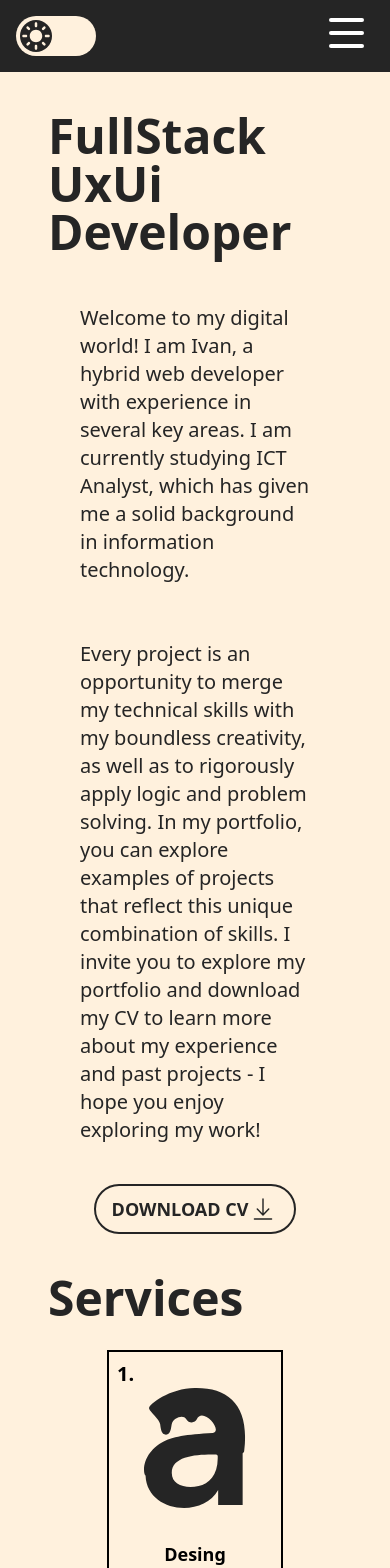
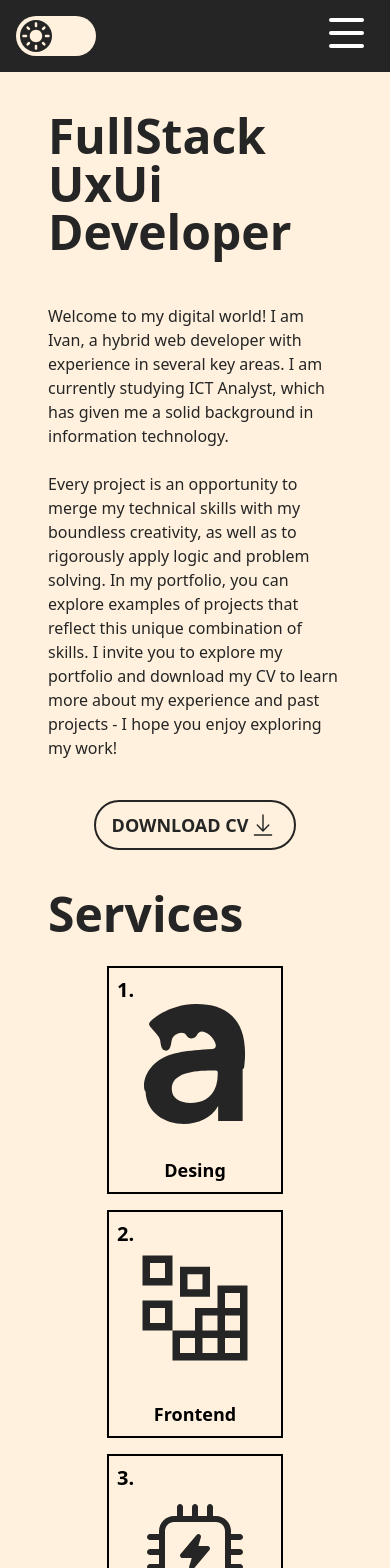
Before and after one commit to ivanlitt8/remastered-portfolio, a Next.js app: page / in a window 390 px wide. Shown: the top 1568 px of the page. Built offline with nearby package versions, Linux system fonts and the light colour scheme.

Commit message:
fix responsive components

```diff
--- a/app/page.tsx
+++ b/app/page.tsx
@@ -11,6 +11,7 @@ import ProjectsContainer from "@/components/ProjectsContainer";
 import EducationGrid from "@/components/EducationGrid";
 import CopyButton from "@/components/CopyButton";
 import CustomTitle from "@/components/CustomTitle";
+import CustomParagraph from "@/components/CustomParagraph";
 
 export default function Home() {
   const { isDarkMode } = useTheme();
@@ -25,28 +26,20 @@ export default function Home() {
       <CustomTitle title="FullStack UxUi Developer" />
       <br />
       <br />
-      <div
-        className={`mx-20 text-xl font-medium ${
-          isDarkMode ? "text-secondaryDark" : "text-secondaryLight"
-        }`}
-      >
-        <p>
-          Welcome to my digital world! I am Ivan, a hybrid web developer with
+      <CustomParagraph
+        text="Welcome to my digital world! I am Ivan, a hybrid web developer with
           experience in several key areas. I am currently studying ICT Analyst,
-          which has given me a solid background in information technology.
-        </p>
-        <br />
-        {/* <div className="w-80 h-40 border-2 border-solid rounded-lg border-black"></div> */}
-        <br />
-        <p>
-          Every project is an opportunity to merge my technical skills with my
-          boundless creativity, as well as to rigorously apply logic and problem
-          solving. In my portfolio, you can explore examples of projects that
-          reflect this unique combination of skills. I invite you to explore my
-          portfolio and download my CV to learn more about my experience and
-          past projects - I hope you enjoy exploring my work!
-        </p>
-      </div>
+          which has given me a solid background in information technology."
+      />
+      <br />
+      <CustomParagraph
+        text="Every project is an opportunity to merge my technical skills with my
+        boundless creativity, as well as to rigorously apply logic and problem
+        solving. In my portfolio, you can explore examples of projects that
+        reflect this unique combination of skills. I invite you to explore my
+        portfolio and download my CV to learn more about my experience and
+        past projects - I hope you enjoy exploring my work!"
+      />
       <div className="my-10 flex justify-center">
         <CvButton
           onClick={handleClick}
@@ -61,7 +54,7 @@ export default function Home() {
       <FilterContainer />
       <ProjectsContainer />
       <CustomTitle title="Technical Skills" />
-      <div className="flex mt-5 mx-20 flex-wrap justify-center">
+      <div className="flex mt-5 mx-5 sm:mx-20 flex-wrap justify-center">
         <IconList isDarkMode={isDarkMode} />
       </div>
       <CustomTitle title="Education" />
@@ -69,15 +62,11 @@ export default function Home() {
       <CustomTitle title="Contact" />
       <br />
       <br />
-      <p
-        className={`mx-20 text-xl font-medium ${
-          isDarkMode ? "text-secondaryDark" : "text-secondaryLight"
-        }`}
-      >
-        Do you have a question or an idea in mind? I am here to help you! Feel
+      <CustomParagraph
+        text="Do you have a question or an idea in mind? I am here to help you! Feel
         free to contact me via email. I look forward to hearing your thoughts
-        and collaborating on your next project.
-      </p>
+        and collaborating on your next project."
+      />
       <br />
       <br />
       <div className="my-10 flex justify-center space-x-4">
--- a/components/AnimatedBorder.jsx
+++ b/components/AnimatedBorder.jsx
@@ -12,7 +12,7 @@ const AnimatedBorder = ({ isDarkMode, isVisible }) => {
 
   return (
     isVisible && (
-      <div className="mx-52">
+      <div className="mx-20 sm:mx-52">
         <animated.div style={animatedStyles}></animated.div>
       </div>
     )
--- a/components/AnimatedText.jsx
+++ b/components/AnimatedText.jsx
@@ -25,7 +25,7 @@ const AnimatedText = ({ text, place, dates, isVisible }) => {
         <div
           className={`${
             isDarkMode ? "text-secondaryDark" : "text-secondaryLight"
-          }`}
+          } text-xs sm:text-base`}
         >
           <h2>{text}</h2>
           <h2>{place}</h2>
--- /dev/null
+++ b/components/CustomParagraph.jsx
@@ -0,0 +1,18 @@
+import React from "react";
+import { useTheme } from "@/context/ThemeContext";
+
+const CustomParagraph = ({ text }) => {
+  const { isDarkMode } = useTheme();
+
+  return (
+    <div
+      className={`mx-12 sm:mx-20 text-base sm:text-xl font-medium ${
+        isDarkMode ? "text-secondaryDark" : "text-secondaryLight"
+      }`}
+    >
+      <p>{text}</p>
+    </div>
+  );
+};
+
+export default CustomParagraph;
--- a/components/EducationGrid.jsx
+++ b/components/EducationGrid.jsx
@@ -1,4 +1,4 @@
-import React, { useState } from "react";
+import React, { useEffect, useState } from "react";
 import Icon from "./Icon";
 import { useTheme } from "@/context/ThemeContext";
 import AnimatedText from "./AnimatedText";
@@ -7,6 +7,18 @@ import EducationTitle from "./EducationTitle";
 
 const EducationGrid = () => {
   const { isDarkMode } = useTheme();
+  const [windowWidth, setWindowWidth] = useState(window.innerWidth);
+  useEffect(() => {
+    const handleResize = () => {
+      setWindowWidth(window.innerWidth);
+    };
+
+    window.addEventListener("resize", handleResize);
+
+    return () => {
+      window.removeEventListener("resize", handleResize);
+    };
+  }, []);
 
   const [sectionVisibility, setSectionVisibility] = useState({
     academicStudies: false,
@@ -22,6 +34,7 @@ const EducationGrid = () => {
 
   return (
     <div className="flex flex-col">
+      {/* sm:bg-green-500 md:bg-yellow-500 lg:bg-orange-500 xl:bg-red-500 */}
       <div className="flex-grow flex justify-between mx-12 sm:mx-24 mt-5">
         <EducationTitle title="Academic Studies" />
         <div
@@ -31,7 +44,7 @@ const EducationGrid = () => {
           <Icon
             iconName={sectionVisibility["academicStudies"] ? "minus" : "plus"}
             color={isDarkMode ? "#C1CCD6" : "#545454"}
-            size={50}
+            size={windowWidth < 640 ? 35 : 50}
           />
         </div>
       </div>
@@ -65,7 +78,7 @@ const EducationGrid = () => {
           <Icon
             iconName={sectionVisibility["courses"] ? "minus" : "plus"}
             color={isDarkMode ? "#C1CCD6" : "#545454"}
-            size={50}
+            size={windowWidth < 640 ? 35 : 50}
           />
         </div>
       </div>
@@ -99,7 +112,7 @@ const EducationGrid = () => {
           <Icon
             iconName={sectionVisibility["languages"] ? "minus" : "plus"}
             color={isDarkMode ? "#C1CCD6" : "#545454"}
-            size={50}
+            size={windowWidth < 640 ? 35 : 50}
           />
         </div>
       </div>
--- a/components/IconList.jsx
+++ b/components/IconList.jsx
@@ -1,4 +1,4 @@
-import React from "react";
+import React, { useState, useEffect } from "react";
 import Icon from "./Icon"; // Asegúrate de importar correctamente el componente Icon
 
 const iconData = [
@@ -17,17 +17,30 @@ const iconData = [
 ];
 
 const IconList = ({ isDarkMode }) => {
+  const [windowWidth, setWindowWidth] = useState(window.innerWidth);
+  useEffect(() => {
+    const handleResize = () => {
+      setWindowWidth(window.innerWidth);
+    };
+
+    window.addEventListener("resize", handleResize);
+
+    return () => {
+      window.removeEventListener("resize", handleResize);
+    };
+  }, []);
+
   return (
     <div className="flex mt-5 flex-wrap justify-center">
       {iconData.map((icon, index) => (
-        <div key={index} className="text-center m-3">
+        <div key={index} className="text-center m-3 flex flex-col items-center">
           <Icon
             iconName={icon.name}
             color={isDarkMode ? icon.color : "#545454"}
-            size={150}
+            size={windowWidth < 640 ? 60 : 150}
           />
           <div
-            className={`mt-2 font-medium capitalize text-xl ${
+            className={`mt-2 font-medium capitalize text-sm sm:text-xl ${
               isDarkMode ? "text-secondaryDark" : "text-secondaryLight"
             } `}
           >
```
